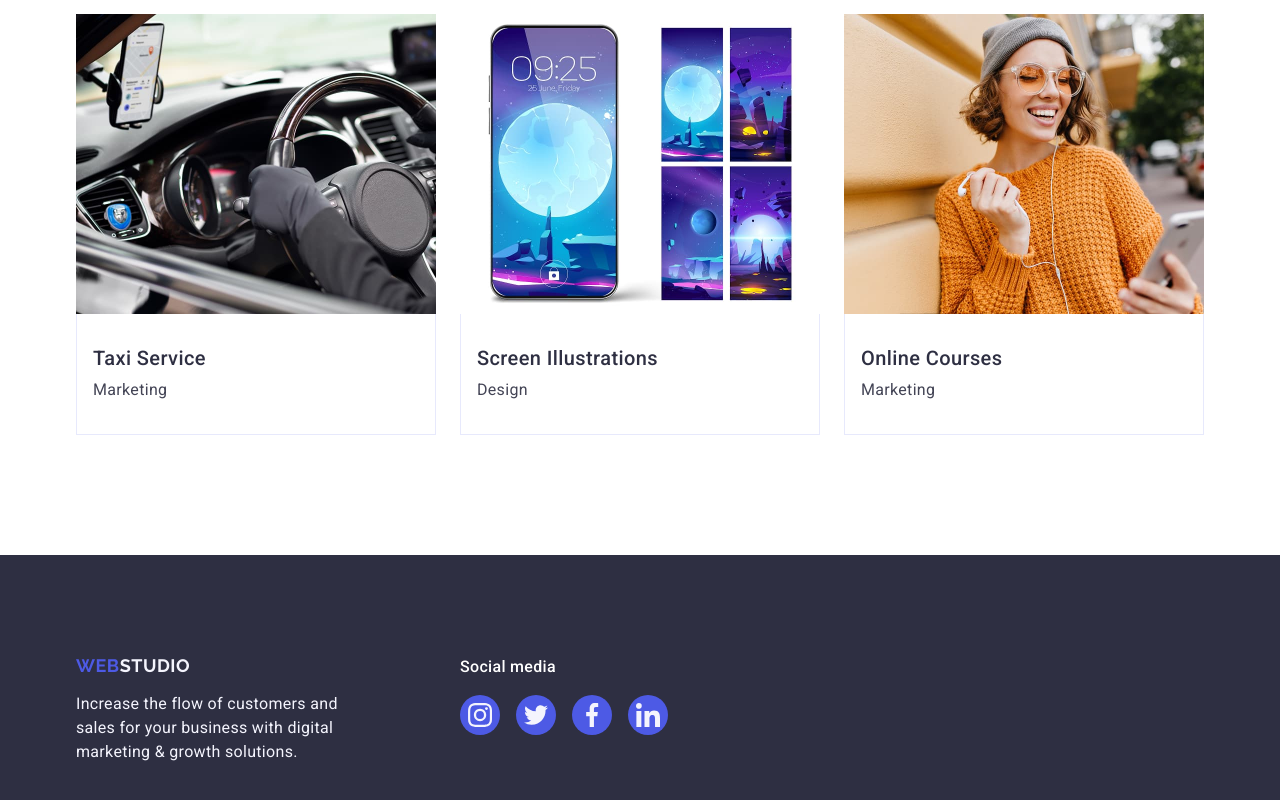
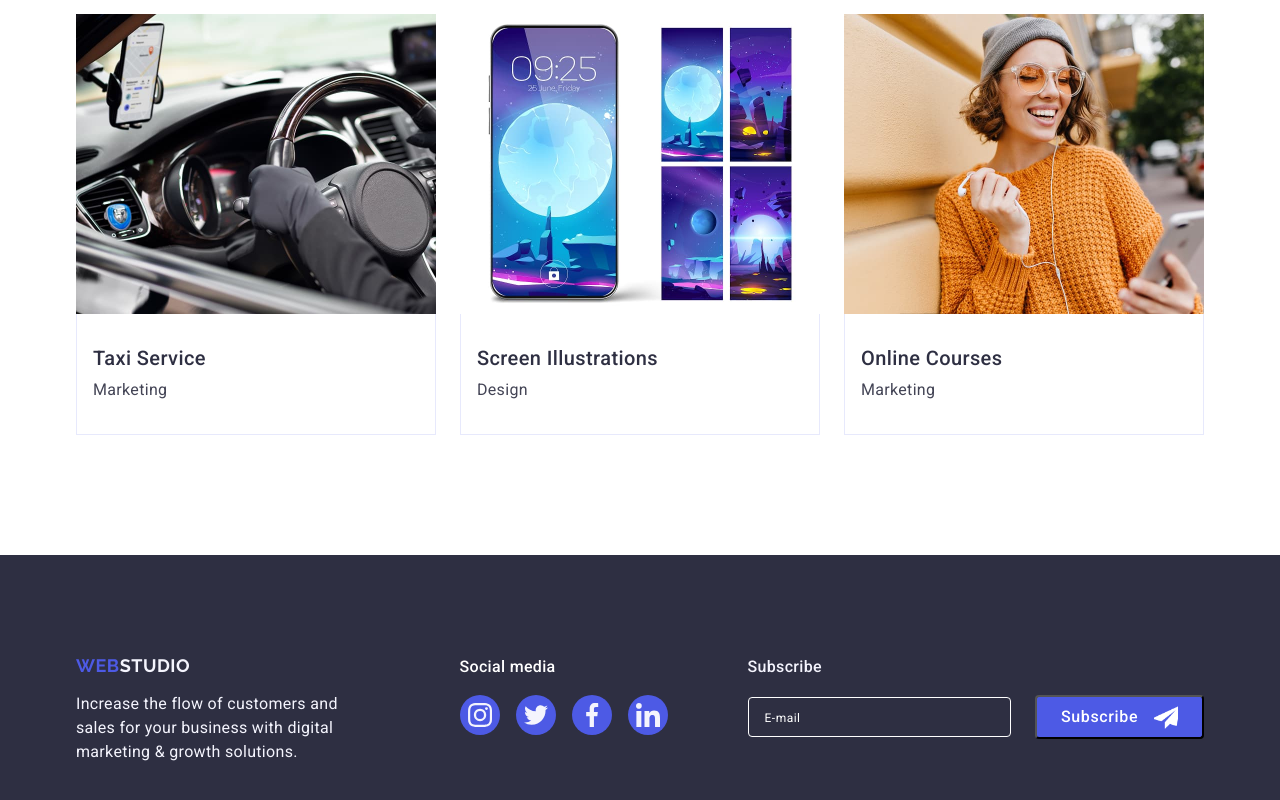
Before and after one commit to Wiktor-Bruy/goit-markup-hw-05, a plain HTML site: page index.html in a window 1280 px wide. Shown: the part 2604-3404 px from the top of the page. Drawn offline with nearby package versions, Linux system fonts and the light colour scheme.

Commit message:
form in footer

```diff
--- a/css/styles.css
+++ b/css/styles.css
@@ -32,6 +32,61 @@ img {
   padding-right: 15px;
   margin-left: auto;
   margin-right: auto;
+}
+
+/*Homework-5*/
+
+/*Footer*/
+.subscribe {
+  margin-left: 80px;
+}
+.subscribe .text {
+  margin-bottom: 16px;
+  font-weight: 500;
+  line-height: 1.5;
+  letter-spacing: 0.02em;
+  color: #ffffff;
+}
+.email-foot {
+  padding: 8px 16px;
+  background-color: rgba(0, 0, 0, 0);
+  border: 1px solid #ffffff;
+  border-radius: 4px;
+  width: 264px;
+  height: 40px;
+  box-shadow: none;
+  color: #ffffff;
+}
+.email-foot::placeholder {
+  font-size: 12px;
+  line-height: 2;
+  letter-spacing: 0.04em;
+  color: #ffffff;
+}
+.foot-but {
+  min-width: 165px;
+  min-height: 40px;
+  background-color: #4d5ae5;
+  display: flex;
+  align-items: center;
+  justify-content: center;
+  gap: 16px;
+  border-radius: 4px;
+  padding: 8px 24px;
+  color: #ffffff;
+  font-weight: 500;
+  line-height: 1.5;
+  letter-spacing: 0.04em;
+  transition: background-color 250ms cubic-bezier(0.4, 0, 0.2, 1);
+}
+.foot-but:hover,
+.foot-but:focus {
+  background-color: #404bbf;
+}
+.sub-label {
+  display: flex;
+  gap: 24px;
+  align-items: center;
 }
 
 /*Homework-4*/
--- a/index.html
+++ b/index.html
@@ -457,6 +457,23 @@
             </li>
           </ul>
         </div>
+        <div class="subscribe">
+          <p class="text">Subscribe</p>
+          <form class="form-sub">
+            <label class="sub-label">
+              <input class="email-foot" type="email" placeholder="E-mail" />
+              <button class="foot-but" type="submit">
+                Subscribe
+                <img
+                  src="./images/subscribe.png"
+                  alt="button subscribe icon"
+                  width="24"
+                  height="24"
+                />
+              </button>
+            </label>
+          </form>
+        </div>
       </div>
     </footer>
   </body>
```
Also changed, not shown: images/subscribe.png (added).
